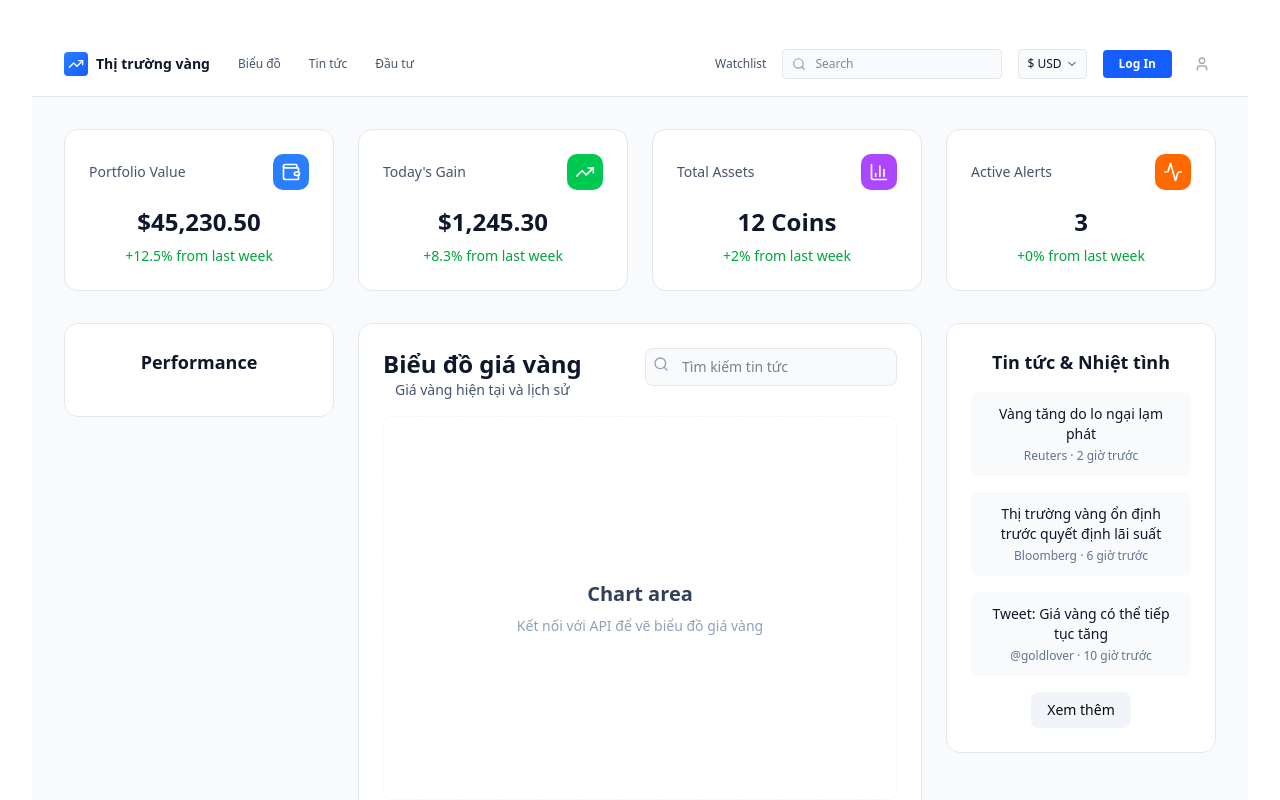
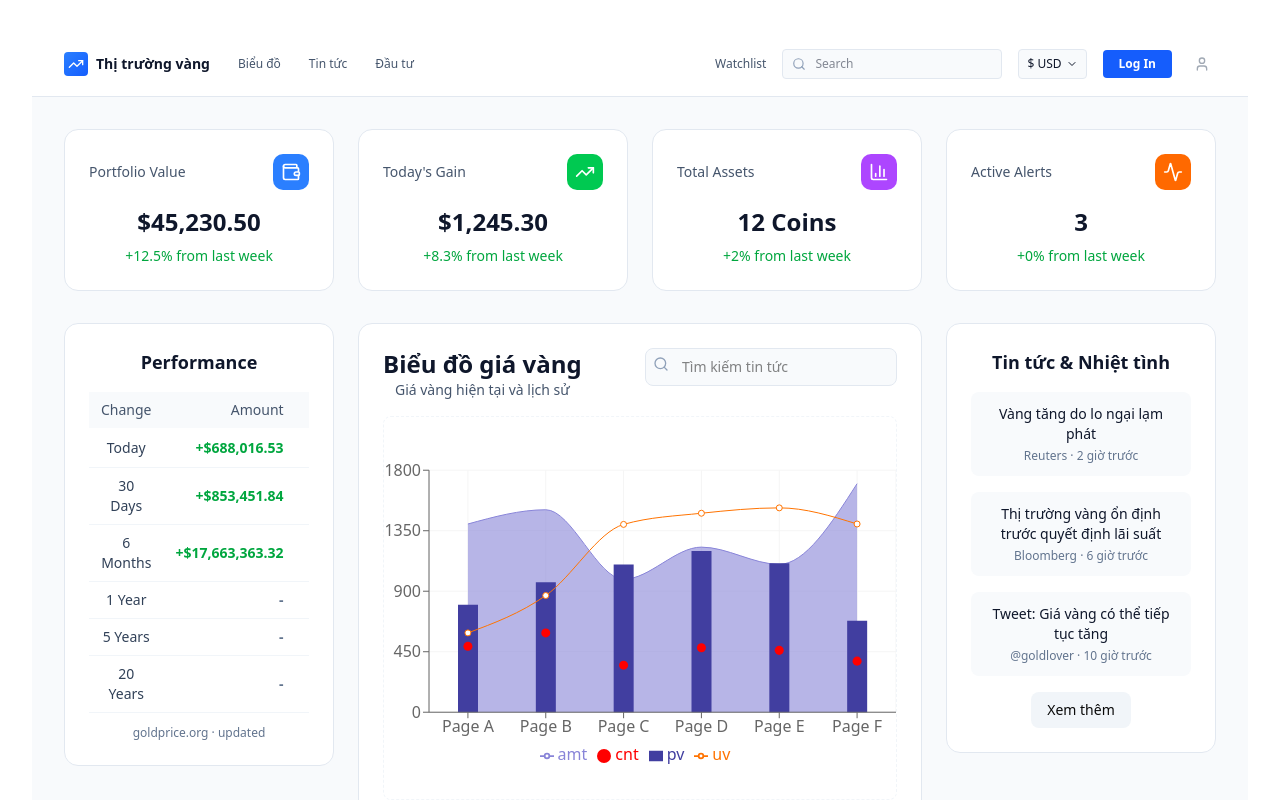
Before and after one commit to xuanvuong1702/goldaiinsight, a React (Vite) app: page / in a window 1280 px wide. Shown: the top 800 px of the page. Built offline with nearby package versions, Linux system fonts and the light colour scheme.

Commit message:
update layout

```diff
--- /dev/null
+++ b/src/react-app/components/GoldChart.tsx
@@ -0,0 +1,76 @@
+import { ComposedChart, Line, Area, Bar, XAxis, YAxis, CartesianGrid, Tooltip, Legend, Scatter } from 'recharts';
+
+// #region Sample data
+const data = [
+  {
+    name: 'Page A',
+    uv: 590,
+    pv: 800,
+    amt: 1400,
+    cnt: 490,
+  },
+  {
+    name: 'Page B',
+    uv: 868,
+    pv: 967,
+    amt: 1506,
+    cnt: 590,
+  },
+  {
+    name: 'Page C',
+    uv: 1397,
+    pv: 1098,
+    amt: 989,
+    cnt: 350,
+  },
+  {
+    name: 'Page D',
+    uv: 1480,
+    pv: 1200,
+    amt: 1228,
+    cnt: 480,
+  },
+  {
+    name: 'Page E',
+    uv: 1520,
+    pv: 1108,
+    amt: 1100,
+    cnt: 460,
+  },
+  {
+    name: 'Page F',
+    uv: 1400,
+    pv: 680,
+    amt: 1700,
+    cnt: 380,
+  },
+];
+
+// #endregion
+const GoldChart = () => {
+  return (
+    <ComposedChart
+      style={{ width: '100%', maxWidth: '700px', maxHeight: '70vh', aspectRatio: 1.618 }}
+      responsive
+      data={data}
+      margin={{
+        top: 20,
+        right: 0,
+        bottom: 0,
+        left: 0,
+      }}
+    >
+      <CartesianGrid stroke="#f5f5f5" />
+      <XAxis dataKey="name" scale="band" />
+      <YAxis width="auto" />
+      <Tooltip />
+      <Legend />
+      <Area type="monotone" dataKey="amt" fill="#8884d8" stroke="#8884d8" />
+      <Bar dataKey="pv" barSize={20} fill="#413ea0" />
+      <Line type="monotone" dataKey="uv" stroke="#ff7300" />
+      <Scatter dataKey="cnt" fill="red" />
+    </ComposedChart>
+  );
+};
+
+export default GoldChart;
--- a/src/react-app/components/GoldLayout.tsx
+++ b/src/react-app/components/GoldLayout.tsx
@@ -1,3 +1,4 @@
+import GoldChart from "./GoldChart";
 import MarketStats from "./MarketStat";
 import { Search } from "lucide-react";
 
@@ -8,7 +9,7 @@ export default function GoldLayout() {
       <aside className="lg:col-span-3">
         <div className="bg-white dark:bg-slate-900 rounded-xl border border-slate-200 dark:border-slate-800 p-6 sticky top-6">
           <h3 className="text-lg font-bold text-slate-900 dark:text-white mb-4">Performance</h3>
-          {/* <MarketStats /> */}
+          <MarketStats />
         </div>
       </aside>
 
@@ -33,10 +34,11 @@ export default function GoldLayout() {
 
           <div className="h-96 flex items-center justify-center text-slate-400 dark:text-slate-500 border border-dashed border-slate-100 dark:border-slate-800 rounded-md">
             {/* Chart placeholder - integrate chart library here */}
-            <div className="text-center">
+            <GoldChart></GoldChart>
+            {/* <div className="text-center">
               <div className="text-xl font-semibold text-slate-700 dark:text-white">Chart area</div>
               <div className="text-sm mt-2">Kết nối với API để vẽ biểu đồ giá vàng</div>
-            </div>
+            </div> */}
           </div>
 
           <div className="mt-4 grid grid-cols-2 gap-3">
--- a/src/react-app/components/MarketStat.tsx
+++ b/src/react-app/components/MarketStat.tsx
@@ -1,139 +1,132 @@
-import { useEffect, useState } from "react";
+import React, { useEffect, useState } from "react";
 import { ArrowUpRight, ArrowDownRight } from "lucide-react";
-
-interface StatCard {
-  label: string;
-  value: string;
-  change: number;
-  unit?: string;
-}
 
 type GoldApiResponse = {
   currentPrice: string;
   previousDayPrice: string;
   thirtyAgoPrice: string;
   sixMonthAgoPrice: string;
-  todayPercentage: string; // e.g. "+0.66%"
-  thirtyPercentage: string;
-  sixMonthPercentage: string;
+  todayPercentage?: string; // "+0.66%"
+  thirtyPercentage?: string;
+  sixMonthPercentage?: string;
 };
 
-function formatNumber(value?: string) {
-  if (!value) return "—";
-  const n = Number(value);
-  if (Number.isNaN(n)) return value;
-  return n.toLocaleString(undefined, { maximumFractionDigits: 2 });
+function formatCurrency(value?: number) {
+  if (value === undefined || value === null || Number.isNaN(value)) return "-";
+  return value.toLocaleString(undefined, { maximumFractionDigits: 2 });
 }
 
 function parsePercentString(p?: string) {
-  if (!p) return 0;
-  const cleaned = p.replace("%", "").replace("+", "");
-  const n = Number(cleaned);
-  return Number.isNaN(n) ? 0 : n;
+  if (!p) return null;
+  const cleaned = String(p).replace(/%/g, "").replace(/,/g, "").trim();
+  const n = Number(cleaned.replace("+", ""));
+  if (Number.isNaN(n)) return null;
+  return n;
 }
 
 export default function MarketStats() {
   const [gold, setGold] = useState<GoldApiResponse | null>(null);
-  const [loading, setLoading] = useState(false);
-  const [error, setError] = useState<string | null>(null);
 
   useEffect(() => {
-    let mounted = true;
-    const fetchGold = async () => {
-      setLoading(true);
-      setError(null);
-      try {
-
-
-       const myHeaders = new Headers();
-      myHeaders.append("Content-Type", "application/json");
-
-
-      const requestOptions = {
-        method: "POST",
-        headers: myHeaders,
-        redirect: "follow",
-      };
-
-      const res = await fetch("https://phungxuanvuong97.app.n8n.cloud/webhook/gold-performance", requestOptions as RequestInit);
-
-
-        debugger
-        if (!res.ok) throw new Error(`HTTP ${res.status}`);
-        const data = (await res.json()) as GoldApiResponse;
-        if (mounted) setGold(data);
-      } catch (err: any) {
-        if (mounted) setError(err?.message ?? "Failed to load");
-      } finally {
-        if (mounted) setLoading(false);
-      }
+    // Mock data (previously used live webhook) to render performance table
+    const mock: GoldApiResponse = {
+      currentPrice: "104932944.95929505",
+      previousDayPrice: "104244928.4316462",
+      thirtyAgoPrice: "104079493.11574593",
+      sixMonthAgoPrice: "87269581.63614027",
+      todayPercentage: "+0.66%",
+      thirtyPercentage: "+0.82%",
+      sixMonthPercentage: "+20.24%",
     };
 
-    fetchGold();
-
-    return () => {
-      mounted = false;
-    };
+    setGold(mock);
   }, []);
 
-  const stats: StatCard[] = [
+  const current = gold ? Number(gold.currentPrice) : NaN;
+  const prev = gold ? Number(gold.previousDayPrice) : NaN;
+  const ago30 = gold ? Number(gold.thirtyAgoPrice) : NaN;
+  const ago6m = gold ? Number(gold.sixMonthAgoPrice) : NaN;
+
+  const rows = [
     {
-      label: "Giá hiện tại",
-      value: gold ? formatNumber(gold.currentPrice) : loading ? "Loading..." : "—",
-      change: gold ? parsePercentString(gold.todayPercentage) : 0,
+      label: "Today",
+      amount: Number.isFinite(current) && Number.isFinite(prev) ? current - prev : null,
+      percent: parsePercentString(gold?.todayPercentage) ?? (Number.isFinite(current) && Number.isFinite(prev) ? ((current - prev) / prev) * 100 : null),
     },
     {
-      label: "1 ngày trước",
-      value: gold ? formatNumber(gold.previousDayPrice) : loading ? "Loading..." : "—",
-      change: gold ? parsePercentString(gold.todayPercentage) : 0,
+      label: "30 Days",
+      amount: Number.isFinite(current) && Number.isFinite(ago30) ? current - ago30 : null,
+      percent: parsePercentString(gold?.thirtyPercentage) ?? (Number.isFinite(current) && Number.isFinite(ago30) ? ((current - ago30) / ago30) * 100 : null),
     },
     {
-      label: "1 tháng trước",
-      value: gold ? formatNumber(gold.thirtyAgoPrice) : loading ? "Loading..." : "—",
-      change: gold ? parsePercentString(gold.thirtyPercentage) : 0,
+      label: "6 Months",
+      amount: Number.isFinite(current) && Number.isFinite(ago6m) ? current - ago6m : null,
+      percent: parsePercentString(gold?.sixMonthPercentage) ?? (Number.isFinite(current) && Number.isFinite(ago6m) ? ((current - ago6m) / ago6m) * 100 : null),
     },
     {
-      label: "6 tháng trước",
-      value: gold ? formatNumber(gold.sixMonthAgoPrice) : loading ? "Loading..." : "—",
-      change: gold ? parsePercentString(gold.sixMonthPercentage) : 0,
+      label: "1 Year",
+      amount: null,
+      percent: null,
+    },
+    {
+      label: "5 Years",
+      amount: null,
+      percent: null,
+    },
+    {
+      label: "20 Years",
+      amount: null,
+      percent: null,
     },
   ];
 
   return (
-    <div className="grid grid-cols-1 sm:grid-cols-2 lg:grid-cols-4 gap-4">
-      {stats.map((stat) => (
-        <div
-          key={stat.label}
-          className="bg-white dark:bg-slate-900 rounded-xl p-6 border border-slate-200 dark:border-slate-800"
-        >
-          <p className="text-sm font-medium text-slate-600 dark:text-slate-400 mb-2">
-            {stat.label}
-          </p>
-          <div className="flex items-center justify-between">
-            <p className="text-xl font-bold text-slate-900 dark:text-white">
-              {stat.value}
-            </p>
-            <div
-              className={`flex items-center gap-1 ${
-                stat.change >= 0 ? "text-green-500" : "text-red-500"
-              }`}
-            >
-              {stat.change >= 0 ? (
-                <ArrowUpRight className="w-4 h-4" />
-              ) : (
-                <ArrowDownRight className="w-4 h-4" />
-              )}
-              <span className="text-sm font-semibold">
-                {Math.abs(stat.change)}%
-              </span>
-            </div>
-          </div>
-        </div>
-      ))}
+    <div >
 
-      {error && (
-        <div className="col-span-full text-sm text-red-500 mt-2">Error loading gold data: {error}</div>
-      )}
+      <div className="overflow-x-auto">
+        <table className="w-full text-sm border-collapse">
+          <thead>
+            <tr className="bg-slate-50 dark:bg-slate-800">
+              <th className="text-left px-3 py-2 font-medium text-slate-600 dark:text-slate-400">Change</th>
+              <th className="text-right px-3 py-2 font-medium text-slate-600 dark:text-slate-400">Amount</th>
+              <th className="text-right px-3 py-2 font-medium text-slate-600 dark:text-slate-400">%</th>
+            </tr>
+          </thead>
+          <tbody>
+            {rows.map((row) => {
+              const isPositive = row.percent !== null && row.percent !== undefined && row.percent > 0;
+              const isNegative = row.percent !== null && row.percent !== undefined && row.percent < 0;
+
+              return (
+                <tr key={row.label} className="border-b border-slate-100 dark:border-slate-800">
+                  <td className="px-3 py-2 text-slate-700 dark:text-white font-medium">{row.label}</td>
+                  <td className="px-3 py-2 text-right font-semibold text-slate-900 dark:text-white">
+                    {row.amount !== null ? (
+                      <span className={`${isPositive ? "text-green-600" : isNegative ? "text-red-600" : "text-slate-900 dark:text-white"}`}>
+                        {row.amount! >= 0 ? "+" : "-"}${formatCurrency(Math.abs(row.amount!))}
+                      </span>
+                    ) : (
+                      <span className="text-slate-500 dark:text-slate-400">-</span>
+                    )}
+                  </td>
+                  <td className="px-3 py-2 text-right font-semibold">
+                    {row.percent !== null ? (
+                      <span className={`${isPositive ? "text-green-600" : isNegative ? "text-red-600" : "text-slate-700 dark:text-white"} inline-flex items-center gap-1`}>
+                        {isPositive ? <ArrowUpRight className="w-4 h-4" /> : isNegative ? <ArrowDownRight className="w-4 h-4" /> : null}
+                        {Math.abs(row.percent!).toFixed(2)}%
+                      </span>
+                    ) : (
+                      <span className="text-slate-500 dark:text-slate-400">-</span>
+                    )}
+                  </td>
+                </tr>
+              );
+            })}
+          </tbody>
+        </table>
+      </div>
+
+      <div className="mt-3 text-xs text-slate-500">goldprice.org · updated</div>
     </div>
   );
 }
```
